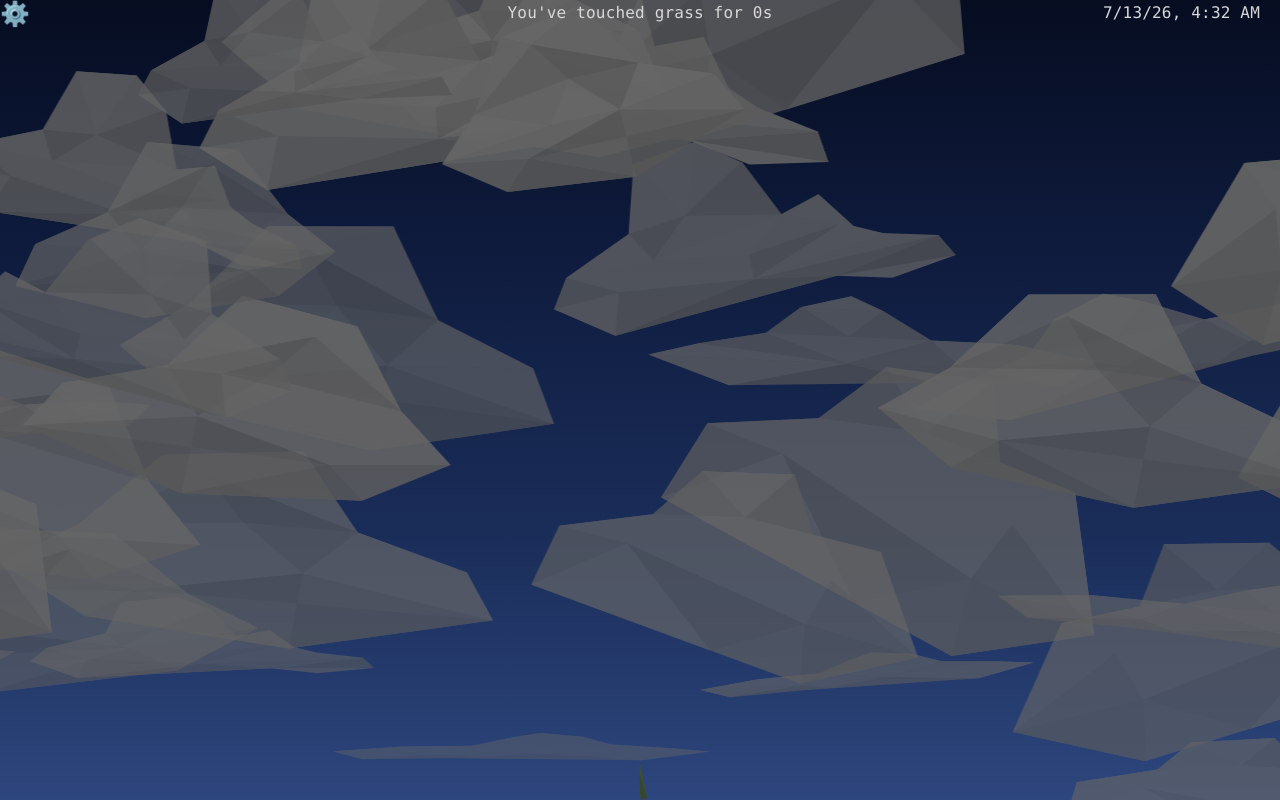
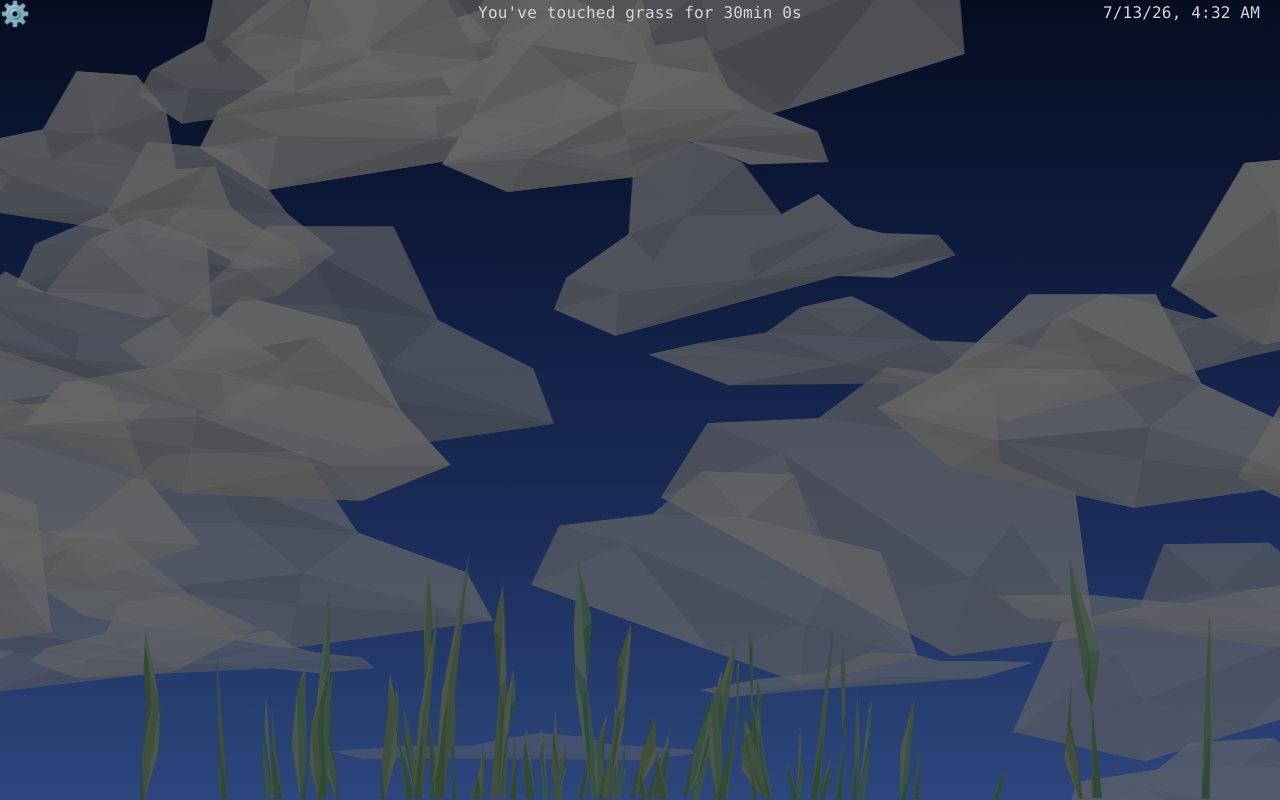
Before and after one commit to rylander925/engin1tr-website, a React (Vite) app: page / in a window 1280 px wide. Built offline with nearby package versions, Linux system fonts and the light colour scheme.

Commit message:
Changed defaults back

```diff
--- a/src/GardenContext.jsx
+++ b/src/GardenContext.jsx
@@ -4,9 +4,9 @@ const GardenContext = createContext(null);
 const GardenDispatchContext = createContext(null);
 
 const initialGarden = {
-    elapsedTime: 0,
+    elapsedTime: 1800,
     isHovering: false,
-    speed: 20,           //Factor to speed up growth speed 1 -> 1s real = 1s simulated
+    speed: 10,           //Factor to speed up growth speed 1 -> 1s real = 1s simulated
 }
 
 export function GardenContextProvider({children}) {
```
